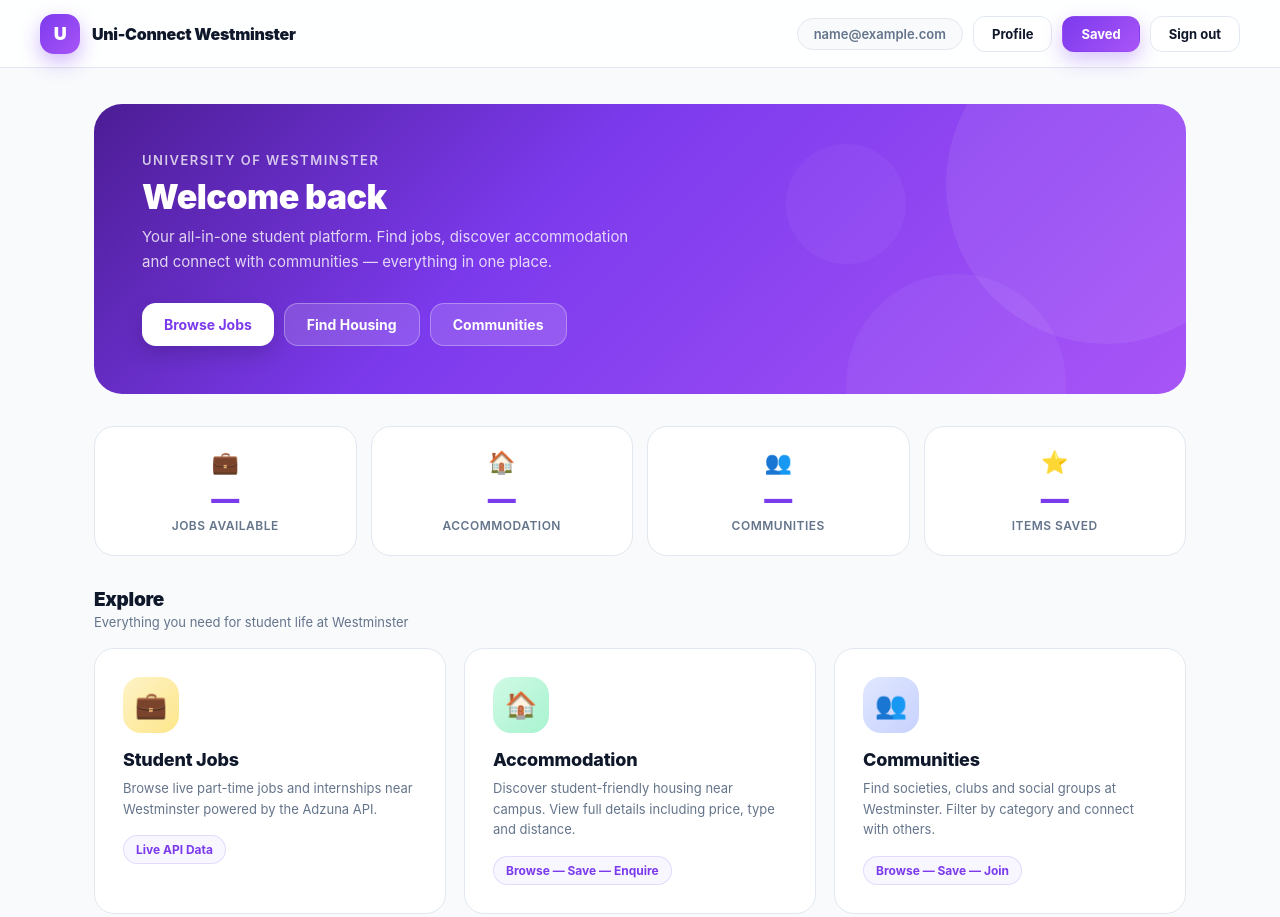
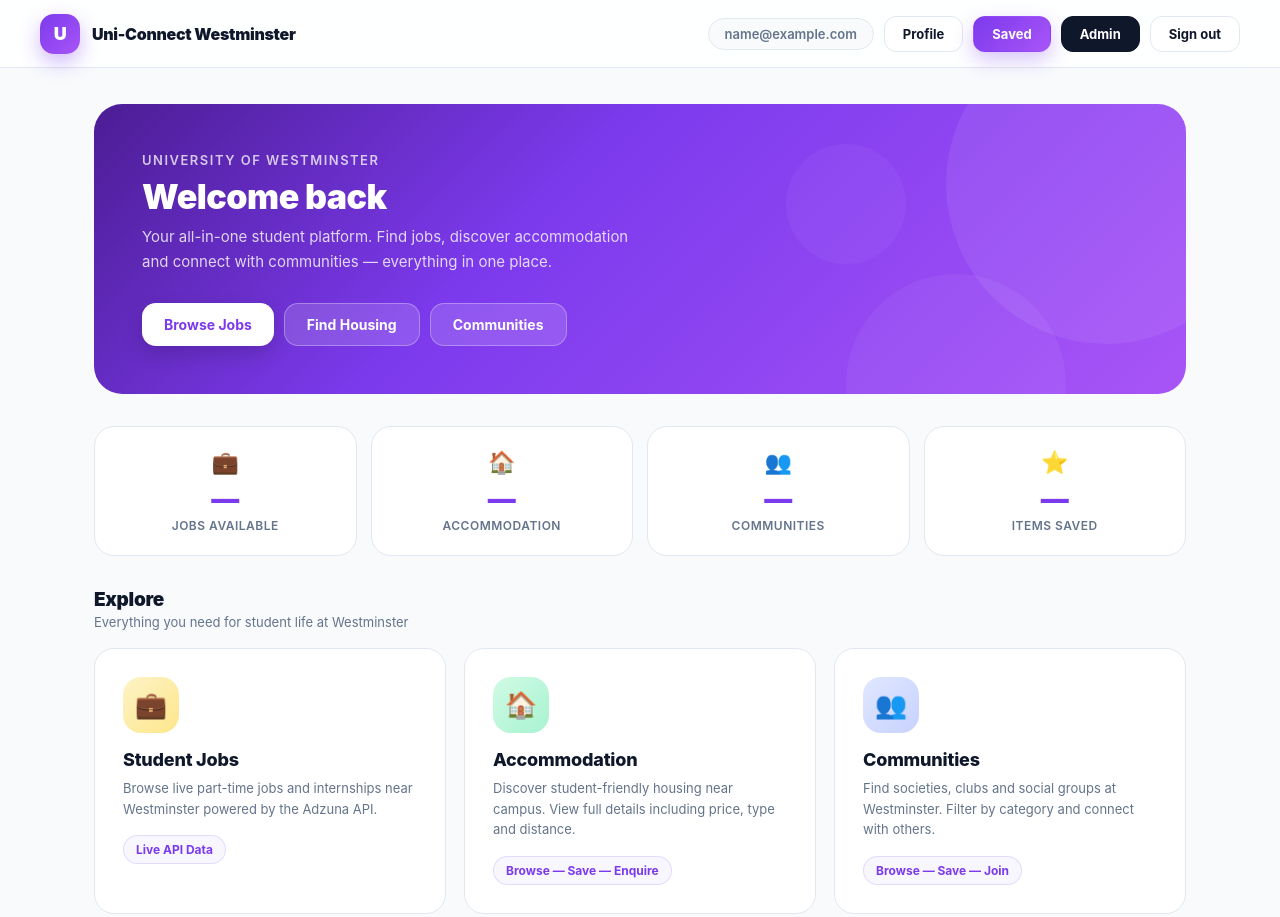
Before and after one commit to MohammedT123/uniconnect-westminster, a website: page views/dashboard.html in a window 1280 px wide. Shown: the top 917 px of the page. Drawn offline with Linux system fonts and the light colour scheme; no server answers; sample sign-in values are in the browser's storage.

Commit message:
Add admin button to dashboard nav

```diff
--- a/views/dashboard.html
+++ b/views/dashboard.html
@@ -83,6 +83,7 @@
       <div class="user-chip" id="userChip">Loading...</div>
       <button class="btn" onclick="window.location.href='/profile'">Profile</button>
       <button class="btn btn-p" onclick="window.location.href='/saved'">Saved</button>
+      <button class="btn" onclick="window.location.href='/admin'" style="background:#0f172a;color:#fff;border-color:#0f172a">Admin</button>
       <button class="btn" id="btnLogout">Sign out</button>
     </div>
   </nav>
```
